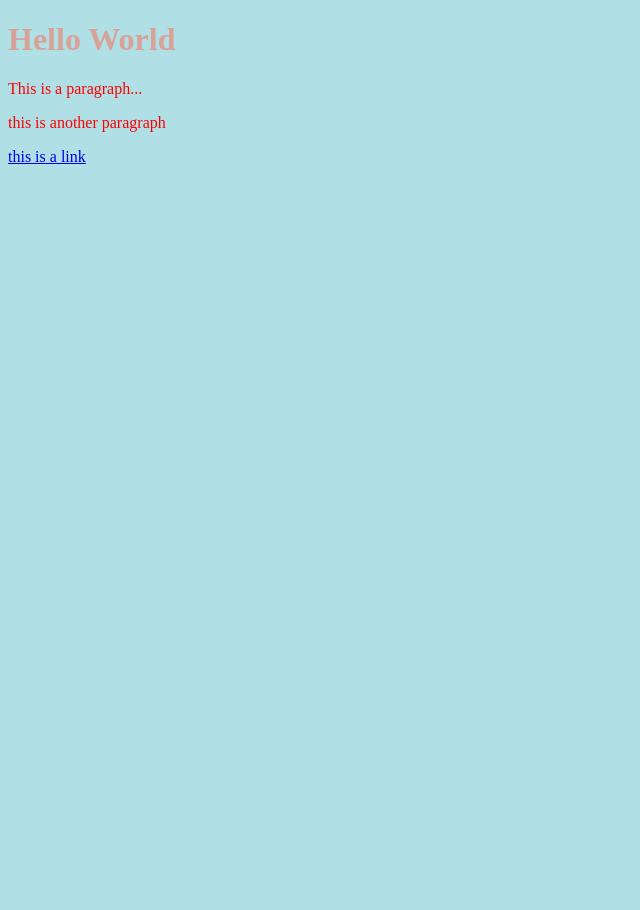
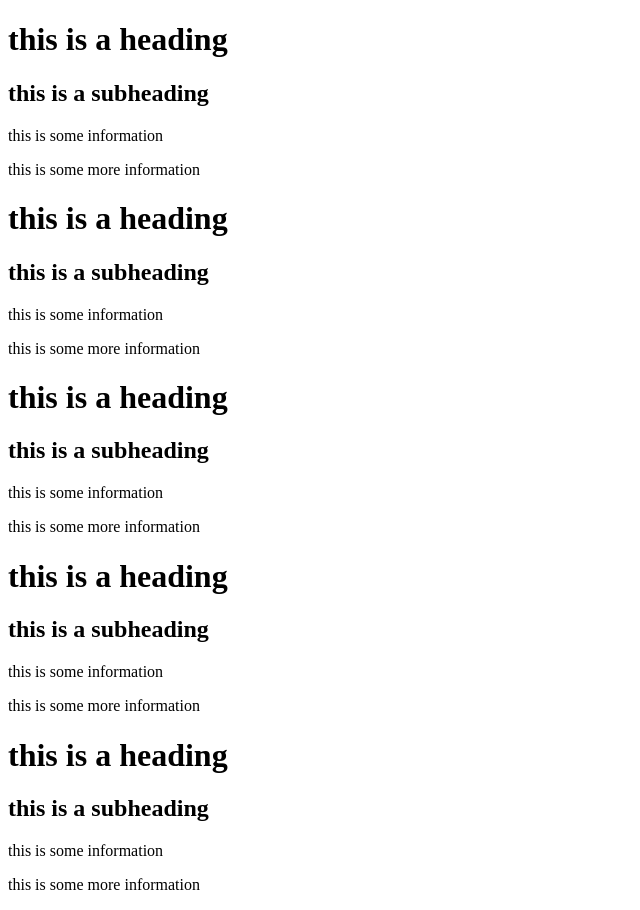
Before and after one commit to louisacarbone/assignment1louisacarbone, a plain HTML site: page index.html in a window 1280 px wide. Shown: the whole page, without its empty margins (0-640 px from the left). Before the commit the page ends 800 px from the top, so only its background shows below. Drawn offline with Linux system fonts and the light colour scheme.

Commit message:
finally starting to work

```diff
--- a/index.html
+++ b/index.html
@@ -1,18 +1,60 @@
 <!DOCTYPE html>
 <html lang="en" dir="ltr">
-<body>
   <head>
     <meta charset="utf-8">
-    <title></title>
+    <title>Personal Information/title>
   </head>
-  <h1>Hello World</h1>
+  <body>
+    <h1> this is a heading </h1>
+    <h2>this is a subheading</h2>
+    <p> this is some information</p>
+    <p>this is some more information</p>
+  </body>
+  <head>
+    <title>Interest in Information Technology</title>
+  </head>
+  <body>
+    <h1> this is a heading </h1>
+    <h2>this is a subheading</h2>
+    <p> this is some information</p>
+    <p>this is some more information</p>
+  </body>
+  <head>
+    <title>Ideal Job</title>
+  </head>
+  <body>
+    <h1> this is a heading </h1>
+    <h2>this is a subheading</h2>
+    <p> this is some information</p>
+    <p>this is some more information</p>
+  </body>
 
-    <p>This is a paragraph...</p>
-    <p>this is another paragraph</p>
-<a href="https://www.instagram.com/louisacarbone/?hl=en" target="_blank">this is a link</a>
-<style>
-body {background-color: powderblue;}
-h1   {color: rgb(255, 99, 71, 0.5);}
-p    {color: red;}
+  <head>
+    <title>Personal Profile</title>
+  </head>
+  <body>
+    <h1> this is a heading </h1>
+    <h2>this is a subheading</h2>
+    <p> this is some information</p>
+    <p>this is some more information</p>
   </body>
+
+</head>
+<body>
+  <h1> this is a heading </h1>
+  <h2>this is a subheading</h2>
+  <p> this is some information</p>
+  <p>this is some more information</p>
+</body>
+
+<head>
+  <title>Project Idea</title>
+</head>
+<body>
+  <h1> this is a heading </h1>
+  <h2>this is a subheading</h2>
+  <p> this is some information</p>
+  <p>this is some more information</p>
+</body>
+
 </html>
```
